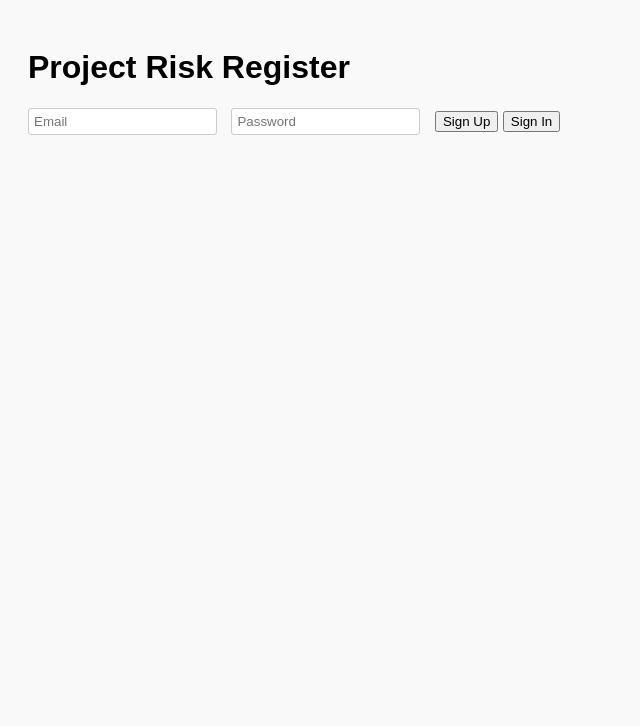
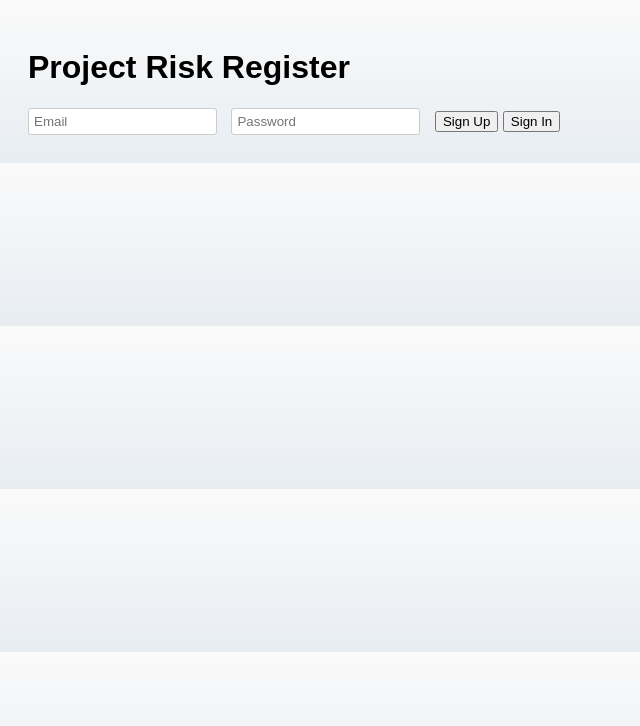
Before and after one commit to kzernel/RiskRegister, a plain HTML site: page index.html in a window 1280 px wide. Shown: the whole page, without its empty margins (0-640 px from the left). Drawn offline with nearby package versions, Linux system fonts and the light colour scheme; no server answers.

Commit message:
Update style.css

```diff
--- a/style.css
+++ b/style.css
@@ -4,7 +4,7 @@
 body {
   font-family: sans-serif;
   padding: 20px;
-  background: #f9f9f9;
+  background: linear-gradient(180deg, #fafafa 0%, #e8edf2 100%);
 }
 
 /*────────────────────────────────────────────────────────────────────*/
```
